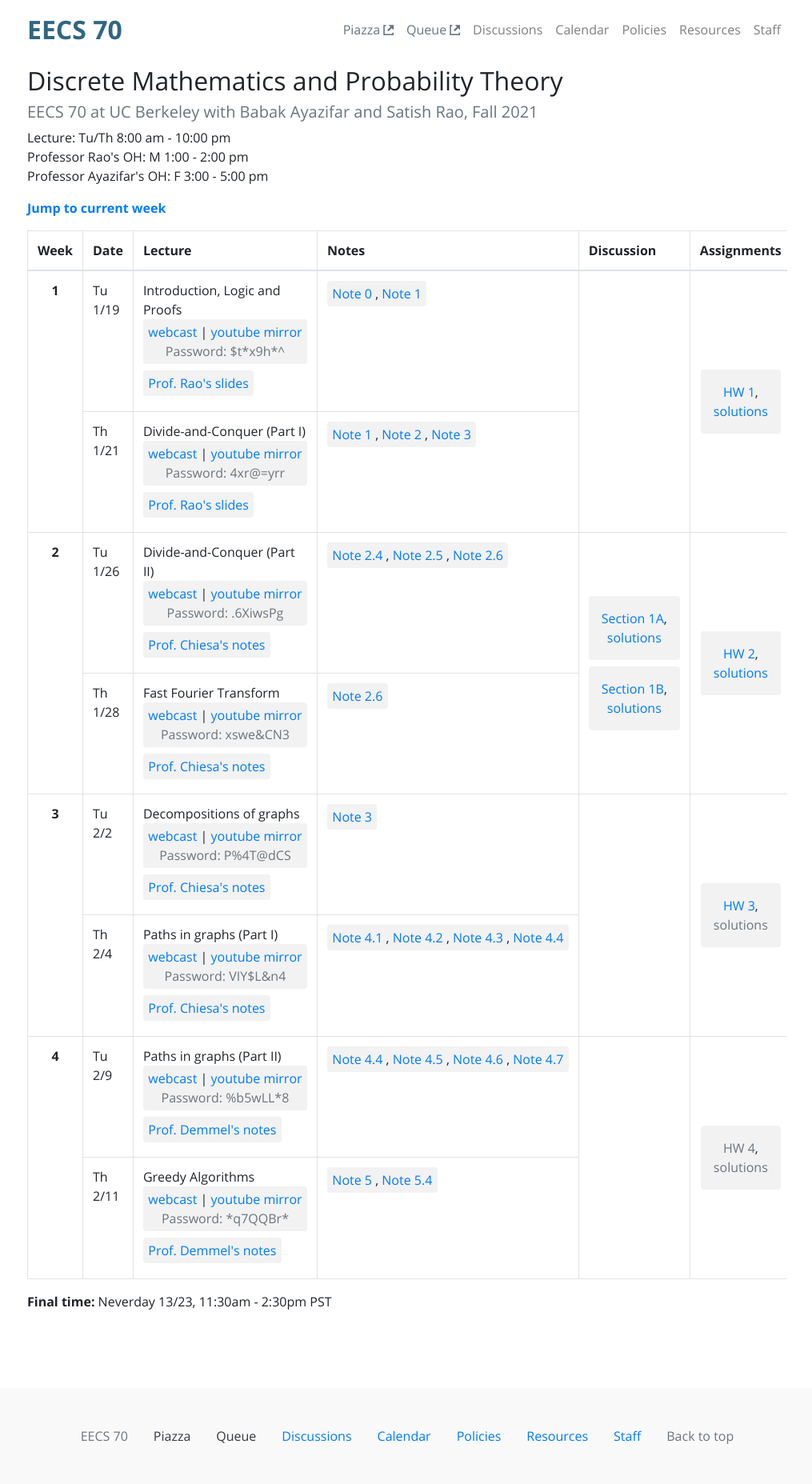
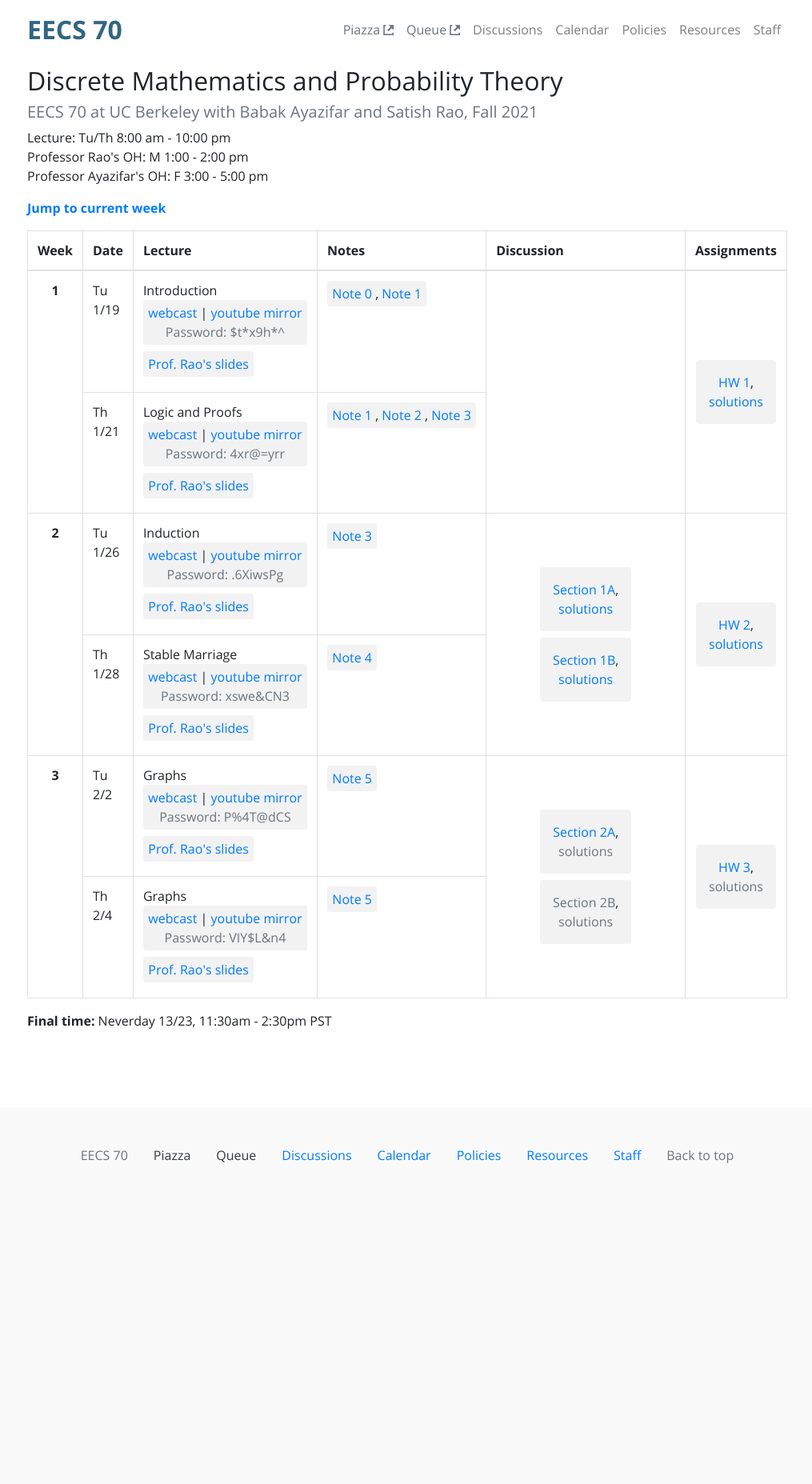
Before and after one commit to tsgoten/cs70-website, a Jekyll site: the page built from index.html, in a window 1280 px wide. Shown: the whole page at 80% size, without its empty margins (131-1146 px from the left). Built offline with Jekyll 4.4.1, drawn with Linux system fonts in a browser that asks for light colours; after the commit the page ends 1504 px from its top, so only the background shows below that.

Commit message:
updated to be smth similar to the first 4 weeks

```diff
--- a/_data/materials/lectures_1.yml
+++ b/_data/materials/lectures_1.yml
@@ -1,22 +1,22 @@
 - type: lec
   date: "1/19"
   week: 1
-  title: Introduction, Logic and Proofs
+  title: Introduction
   reading_text: ["0", "1"]
   webcast: https://berkeley.zoom.us/rec/share/S8Gq-v8ekfyE-kezqcFTe8fumsxPxWFFnE4Ngxu1lV9fJUsdzupVnUWTLAHMVmLY.3ZiX6XkDwfsq2NI5
   password: $t*x9h*^
   resources:
       - name: "Prof. Rao's slides"
-        url: "/assets/rao/lec-1-6up"
+        url: "/assets/rao/lec-1-6up.pdf"
   mirror: https://youtu.be/Onu5A9KDuDM
 - type: lec
   date: "1/21"
   week: 1
-  title: "Divide-and-Conquer (Part I)"
+  title: "Logic and Proofs"
   reading_text: ["1", "2", "3"]
   resources:
       - name: "Prof. Rao's slides"
-        url: "/assets/rao/lec-2-6up"
+        url: "/assets/rao/lec-2-6up.pdf"
   webcast: https://berkeley.zoom.us/rec/share/yrCawUhczsEwoW_sMTOqpT1f2M9MWnAoi1BpdzL9unaQ1Kw_nx-uXv4EVtSSMATK.qDm4VzH4hYpfE_zA
   password: 4xr@=yrr
   mirror: https://youtu.be/_eCHkv-m2rw
--- a/_data/materials/lectures_2.yml
+++ b/_data/materials/lectures_2.yml
@@ -1,22 +1,22 @@
 - type: lec
   date: "1/26"
   week: 2
-  title: "Divide-and-Conquer (Part II)"
-  reading_text: ["2.4", "2.5", "2.6"]
+  title: "Induction"
+  reading_text: [3]
   webcast: https://berkeley.zoom.us/rec/share/dMa_driFt47OvYRX35kbFE_3ndzUVHgvRgOyY3wLlnOVsg0GUOfdIwLWOdCL5mjg.5jaWsORvqgWN4ZJC
   password: .6XiwsPg
   mirror: https://youtu.be/8ymAdBE8zI8
   resources:
-      - name: "Prof. Chiesa's notes"
-        url: "/assets/notes/Lecture 3.pdf"
+      - name: "Prof. Rao's slides"
+        url: "/assets/rao/lec-3-6up.pdf"
 - type: lec
   date: "1/28"
   week: 2
-  title: "Fast Fourier Transform"
-  reading_text: ["2.6"]
+  title: "Stable Marriage"
+  reading_text: [4]
   webcast: https://berkeley.zoom.us/rec/share/1lC0DIfoQ6Bvra4jpej0Ri9XHmY5ZMc7NPqmzQ5FYwf5tNYA6H1U2DPJxFfzMQrk.FvvJRfi42iAcVEpC
   password: xswe&CN3
   mirror: https://youtu.be/B51weHGGQDg
   resources:
-      - name: "Prof. Chiesa's notes"
-        url: "/assets/notes/Lecture 4.pdf"
+      - name: "Prof. Rao's slides"
+        url: "/assets/rao/lec-4-6up.pdf"
--- a/_data/materials/lectures_3.yml
+++ b/_data/materials/lectures_3.yml
@@ -1,22 +1,22 @@
 - type: lec
   date: "2/2"
   week: 3
-  title: "Decompositions of graphs"
-  reading_text: ["3"]
+  title: "Graphs"
+  reading_text: [5]
   resources:
-      - name: "Prof. Chiesa's notes"
-        url: "/assets/notes/Lecture 5.pdf"
+      - name: "Prof. Rao's slides"
+        url: "/assets/rao/lec-5-6up.pdf"
   webcast: https://berkeley.zoom.us/rec/share/M8op9yYdbdg7O0rbwtLcUwQei8k8REiIrB4lSrnZgs-KJC5HmXLcCID_Edhnxo_K.-MxFDAGECQ9NayPW
   password: P%4T@dCS
   mirror: https://youtu.be/8UuV7SWtF_8
 - type: lec
   date: "2/4"
   week: 3
-  title: "Paths in graphs (Part I)"
-  reading_text: ["4.1", "4.2", "4.3", "4.4"]
+  title: "Graphs"
+  reading_text: [5]
   webcast: https://berkeley.zoom.us/rec/share/PGkwJT4SON7c4Fzdw0is19aijMi2Le7rNU7yWmONxXy05JuJliNH0D0pIbLWE-s3.UKzAYYNAj2XdSH8x
   password: VIY$L&n4
   mirror: https://youtu.be/OMQflIz64xM
   resources:
-      - name: "Prof. Chiesa's notes"
-        url: "/assets/notes/Lecture 6.pdf"
+      - name: "Prof. Rao's slides"
+        url: "/assets/rao/lec-6-6up.pdf"
--- a/_data/materials/lectures_4.yml
+++ /dev/null
@@ -1,22 +0,0 @@
-- type: lec
-  date: "2/9"
-  week: 4
-  title: "Paths in graphs (Part II)"
-  reading_text: ["4.4", "4.5", "4.6", "4.7"]
-  webcast: https://berkeley.zoom.us/rec/share/KIYGVbJn1ZLfk6lqF0zSERQpYYUSch9alHu3pgaVTyEt-sbhRgKFW_qh5iJafMAz.Tjlq95v-6gVb13jN
-  password: "%b5wLL*8"
-  mirror: https://youtu.be/ke6KuTAFt3Q?t=571
-  resources:
-      - name: "Prof. Demmel's notes"
-        url: "/assets/notes/Lecture 7.pdf"
-- type: lec
-  date: "2/11"
-  week: 4
-  title: "Greedy Algorithms"
-  reading_text: ["5", "5.4"]
-  webcast: https://berkeley.zoom.us/rec/share/Cil6lJJ_NMR88mdN5M6AmGl1SjDc9mgB5B5YJ-ydLR3nkZN6g1H_LFVlDExZsp_C.3QODmHMtywBCkhw7
-  mirror: https://www.youtube.com/watch?v=Km0UCH-VMsU&feature=youtu.be
-  password: "*q7QQBr*"
-  resources:
-      - name: "Prof. Demmel's notes"
-        url: "/assets/notes/Lecture 8.pdf"
--- a/index.html
+++ b/index.html
@@ -15,7 +15,7 @@ title: Home
 Professor Rao's OH: M 1:00 - 2:00 pm<br/>
 Professor Ayazifar's OH: F 3:00 - 5:00 pm</p>
 
-<a href="#week15"><b>Jump to current week</b></a>
+<a href="#week3"><b>Jump to current week</b></a>
 
 <div class="table-responsive py-3">
 <table class="table table-bordered" >
```
Also changed, not shown: _data/materials/dis.yml (+12 -0 lines), 2 other files.
